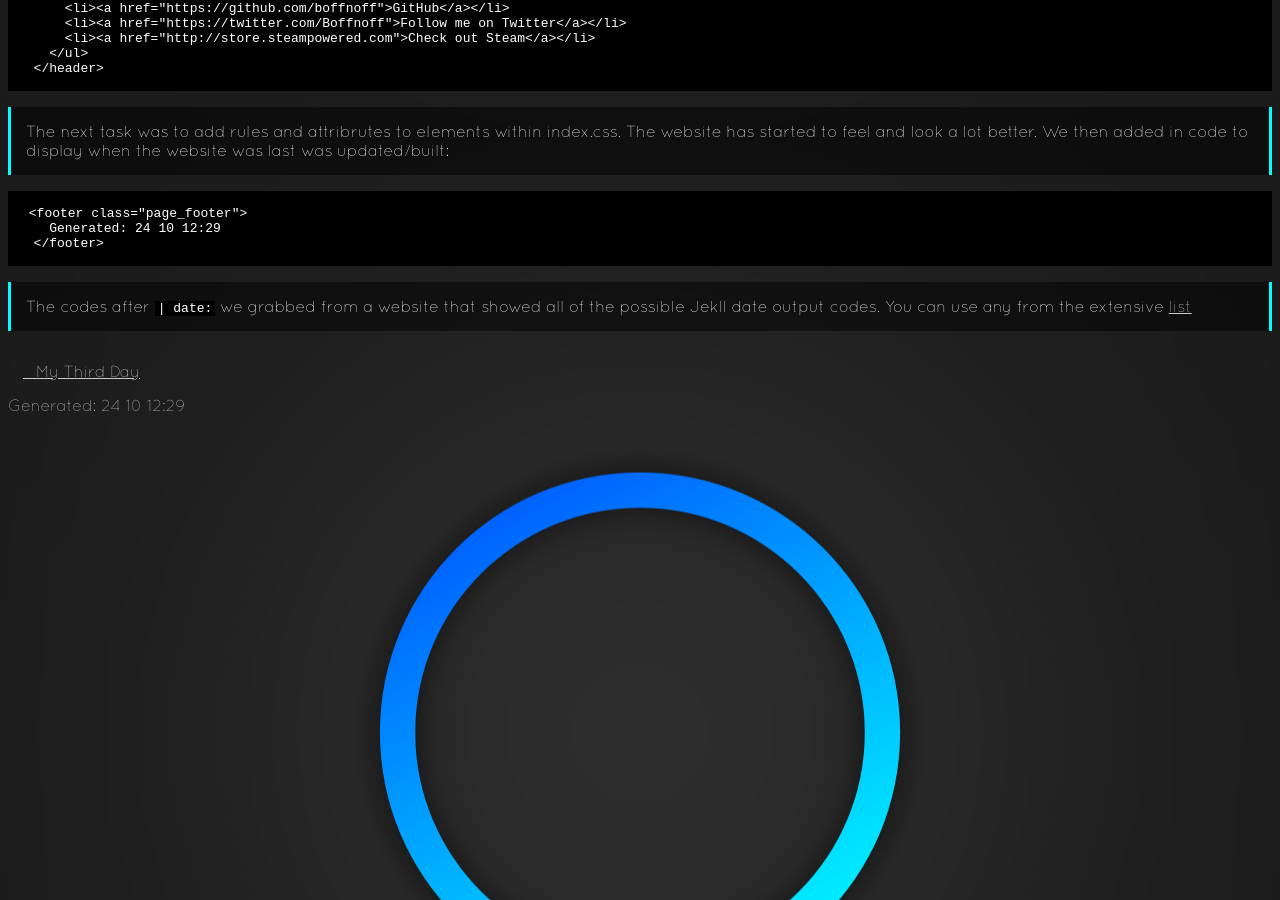
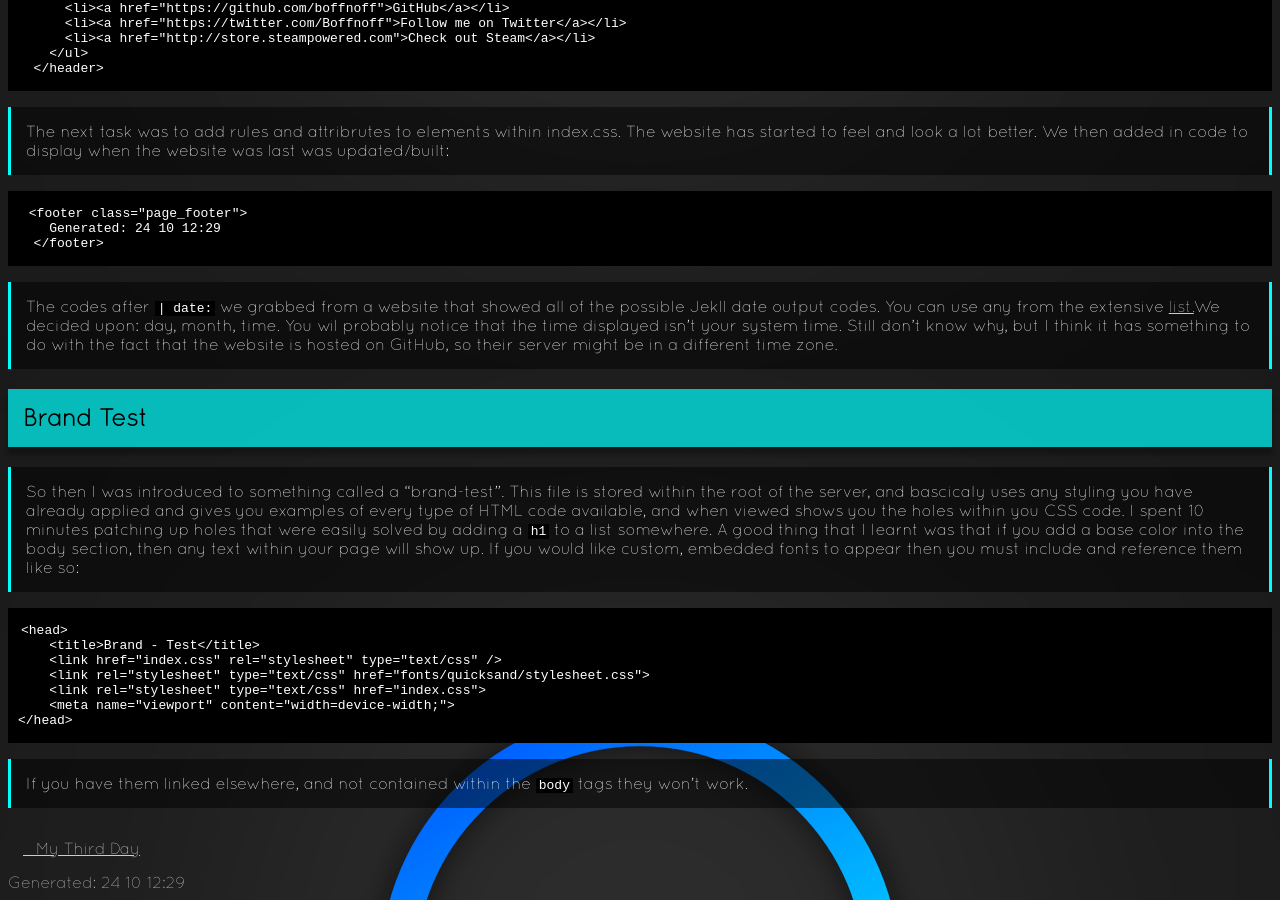
Before and after one commit to boffnoff/boffnoff.github.com, a Jekyll site: the page built from _posts/2013-10-24-fourth-day.md, in a window 1280 px wide and 900 px high, scrolled down 1358 px. Built offline with Jekyll 4.4.1, drawn with Linux system fonts in a browser that asks for light colours.

Commit message:
more stuff for day 4, as well as tweak within brand-test.html

```diff
--- a/_posts/2013-10-24-fourth-day.md
+++ b/_posts/2013-10-24-fourth-day.md
@@ -63,4 +63,24 @@ was updated/built:
         Generated: {{ site.time | date: '%d %m %H:%M' }}
       </footer>
 
-The codes after `| date:` we grabbed from a website that showed all of the possible Jekll date output codes. You can use any from the extensive [list](http://docs.shopify.com/themes/liquid-basics/output#date)
+The codes after `| date:` we grabbed from a website that showed all of the possible Jekll date output codes. You can use any from the extensive
+[list.](http://docs.shopify.com/themes/liquid-basics/output#date)We decided upon: day, month, time. You wil probably notice that the time displayed isn't your system time. Still don't know
+why, but I think it has something to do with the fact that the website is hosted on GitHub, so their server might be in a different time zone.
+
+
+##Brand Test
+
+So then I was introduced to something called a "brand-test". This file is stored within the root of the server, and bascicaly uses any styling you have already applied and gives you
+examples of every type of HTML code available, and when viewed shows you the holes within you CSS code. I spent 10 minutes patching up holes that were easily solved by adding a `h1` to a
+list somewhere. A good thing that I learnt was that if you add a base color into the body section, then any text within your page will show up. If you would like custom, embedded fonts to
+appear then you must include and reference them like so:
+
+    <head>
+        <title>Brand - Test</title>
+        <link href="index.css" rel="stylesheet" type="text/css" />
+        <link rel="stylesheet" type="text/css" href="fonts/quicksand/stylesheet.css">
+        <link rel="stylesheet" type="text/css" href="index.css">
+        <meta name="viewport" content="width=device-width;">
+    </head>
+
+If you have them linked elsewhere, and not contained within the `body` tags they won't work.
--- a/brand-test.html
+++ b/brand-test.html
@@ -6,7 +6,7 @@ layout: nil
 <!doctype html>
 <html xmlns="http://www.w3.org/1999/xhtml">
 <head>
-    <title>GEL - Type</title>
+    <title>Brand - Test</title>
     <link href="index.css" rel="stylesheet" type="text/css" />
     <link rel="stylesheet" type="text/css" href="fonts/quicksand/stylesheet.css">
     <link rel="stylesheet" type="text/css" href="index.css">
```
